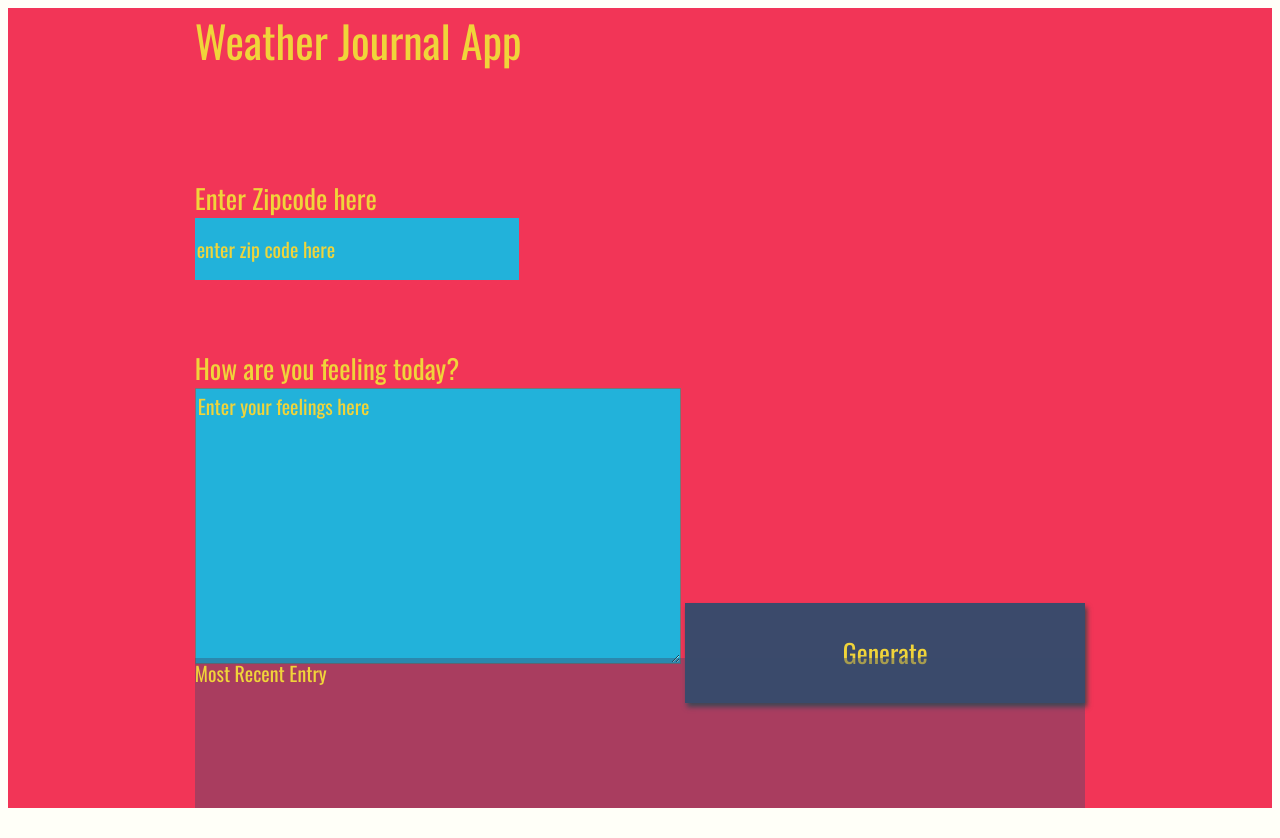
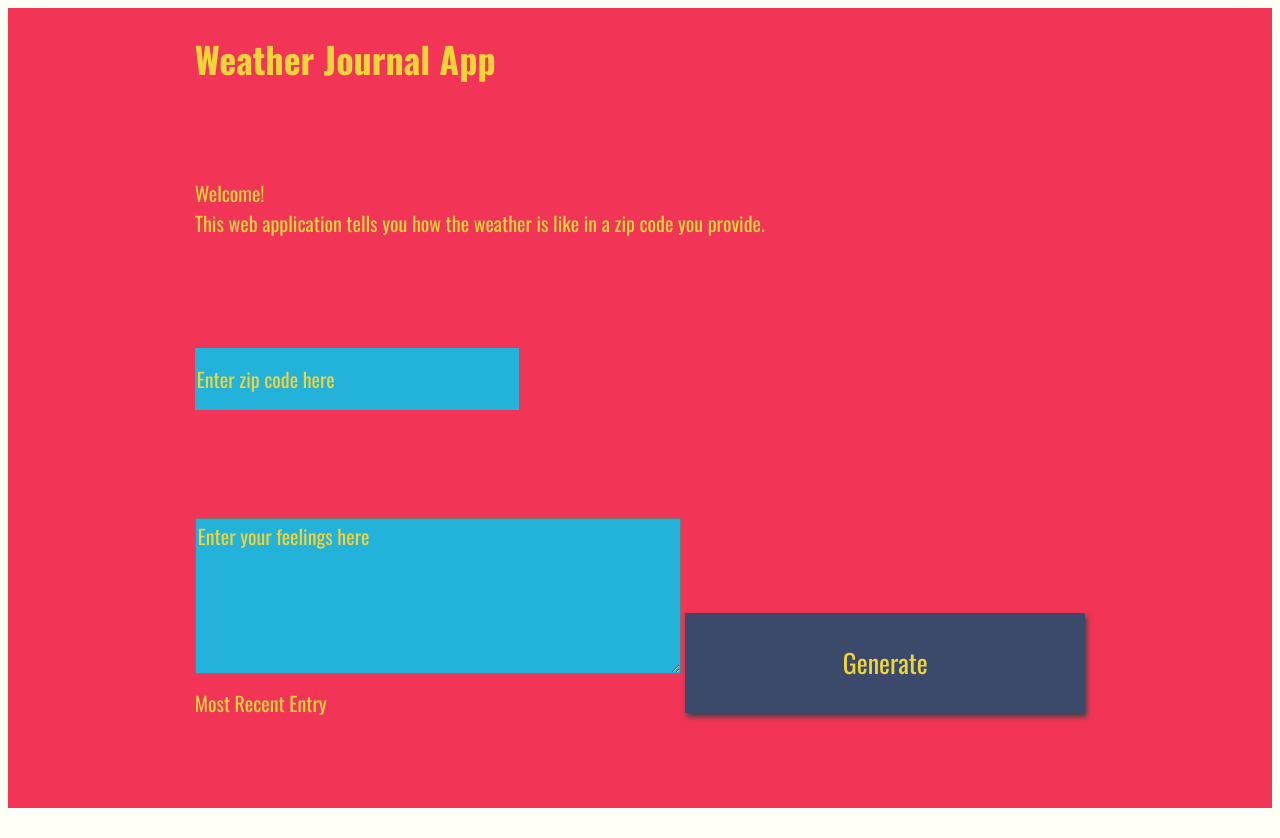
Before and after one commit to felipegontijo/weather-journal-app, a website: page website/index.html in a window 1280 px wide. Before the commit the page ends 816 px from the top, so only its background shows below. Drawn offline with nearby package versions, Linux system fonts and the light colour scheme; a web font is replaced by a local one.

Commit message:
refactor: Add info section and improve HTML code
Add info section and improve HTML naming, i.e.
classes, ids, and tags.

```diff
--- a/website/index.html
+++ b/website/index.html
@@ -10,20 +10,24 @@
    <body>
       <div id = "app">
          <div class ="holder headline">
-            Weather Journal App
+            <h1>Weather Journal App</h1>
+         </div>
+         <div class="holder info">
+            Welcome!<br>
+            This web application tells you how the weather is like in a zip code you provide.
          </div>
          <div class ="holder zip">
-            <label for="zip">Enter Zipcode here</label>
-            <input type="text" id="zip" placeholder="enter zip code here">
+            <!-- <label for="zip">Enter Zipcode here</label> -->
+            <input type="text" id="zip" placeholder="Enter zip code here">
          </div>
          <div class ="holder feel">
-            <label for="feelings">How are you feeling today?</label>
-            <textarea class= "myInput" id="feelings" placeholder="Enter your feelings here" rows="9" cols="50"></textarea>
+            <!-- <label for="feelings">How are you feeling today?</label> -->
+            <textarea class= "myInput" id="feelings" placeholder="Enter your feelings here" rows="5" cols="50"></textarea>
             <button id="generate" type = "submit"> Generate </button>
          </div>
-         <div class ="holder entry">
+         <div class ="holder journal">
             <div class = "title">Most Recent Entry</div>
-            <div id = "entryHolder">
+            <div id = "journalHolder">
                <div id = "date"></div>
                <div id = "temp"></div>
                <div id = "content"></div>
```
